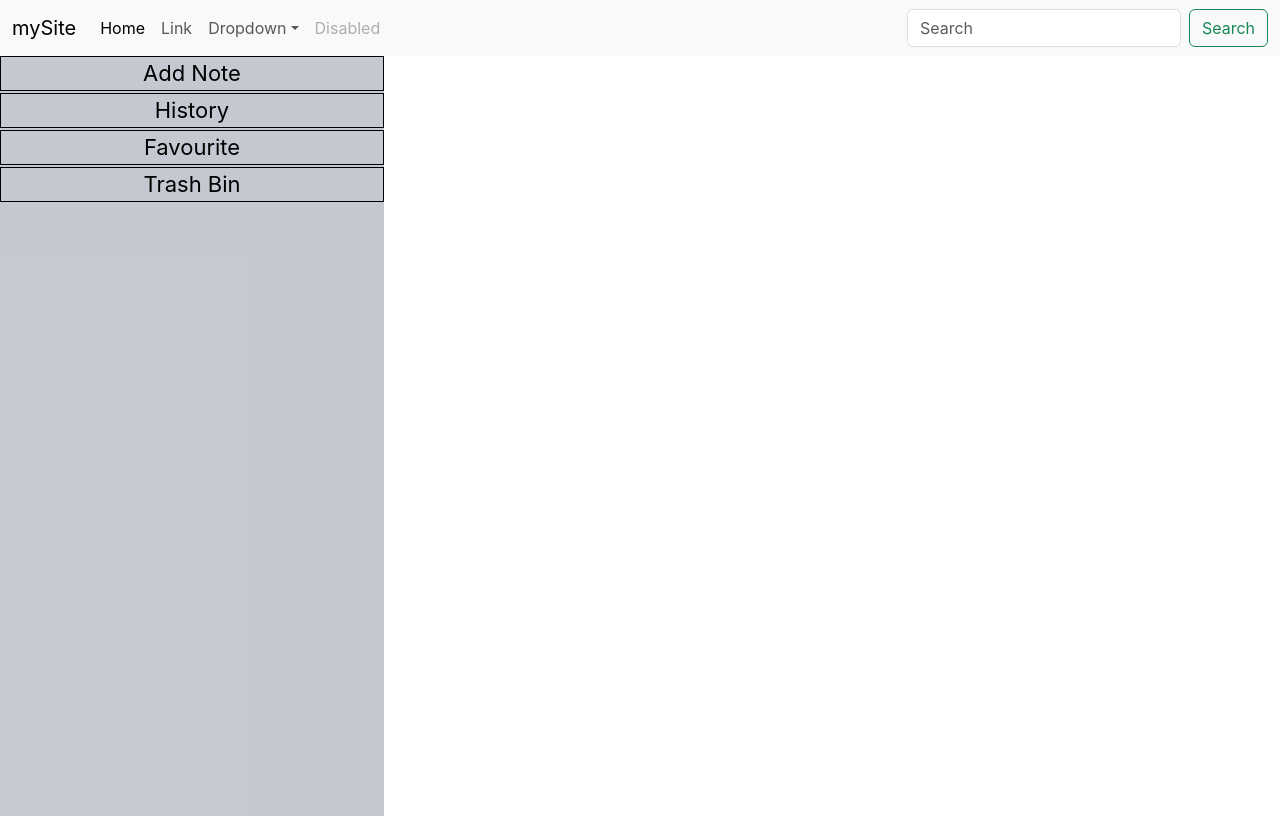
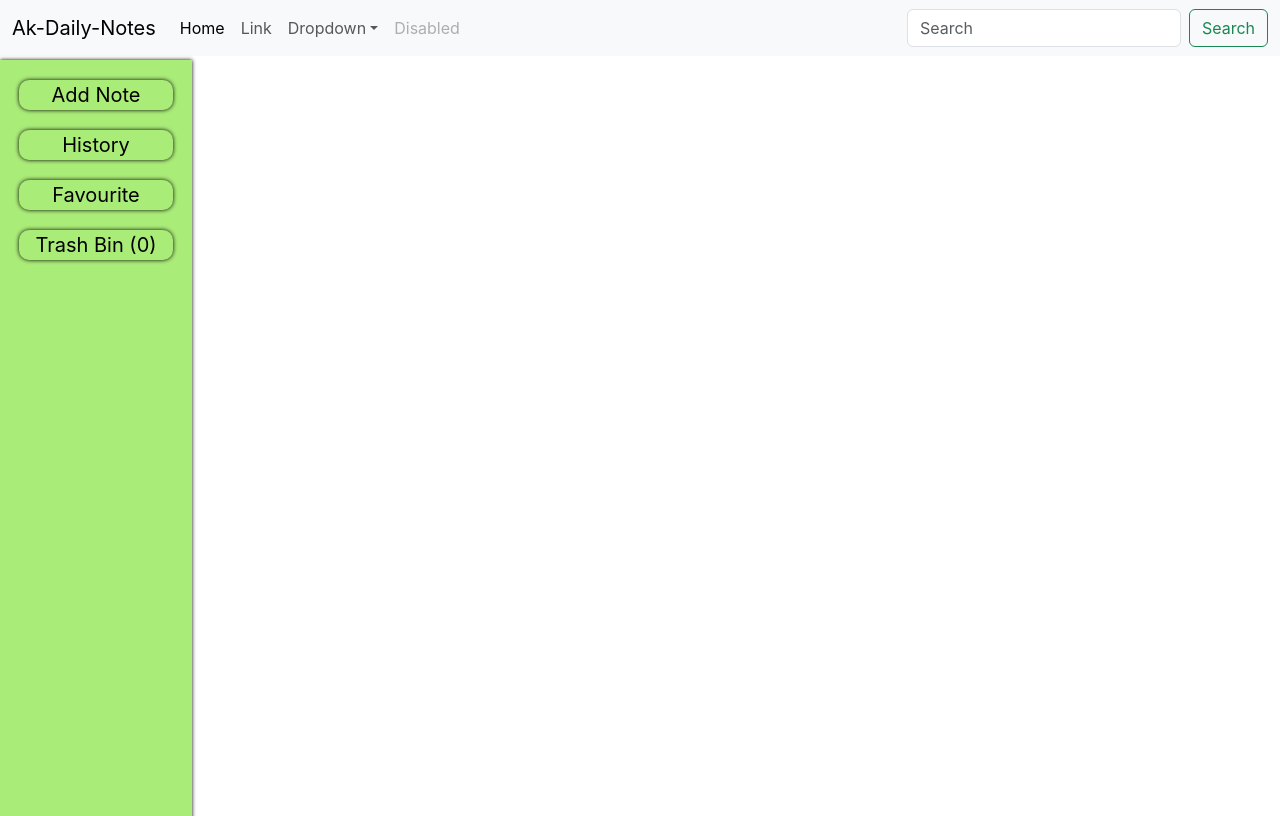
Before and after one commit to Aakash-sonawane/Notes-App, a React (Create React App) app: page / in a window 1280 px wide. Built offline with nearby package versions, Linux system fonts and the light colour scheme.

Commit message:
conditional

```diff
--- a/public/index.html
+++ b/public/index.html
@@ -40,6 +40,7 @@
       To begin the development, run `npm start` or `yarn start`.
       To create a production bundle, use `npm run build` or `yarn build`.
     -->
+    <script src="https://kit.fontawesome.com/8893209c58.js" crossorigin="anonymous"></script>
     <script src="https://cdn.jsdelivr.net/npm/@popperjs/core@2.11.6/dist/umd/popper.min.js" integrity="sha384-oBqDVmMz9ATKxIep9tiCxS/Z9fNfEXiDAYTujMAeBAsjFuCZSmKbSSUnQlmh/jp3" crossorigin="anonymous"></script>
 <script src="https://cdn.jsdelivr.net/npm/bootstrap@5.3.0-alpha1/dist/js/bootstrap.min.js" integrity="sha384-mQ93GR66B00ZXjt0YO5KlohRA5SY2XofN4zfuZxLkoj1gXtW8ANNCe9d5Y3eG5eD" crossorigin="anonymous"></script>
   </body>
--- a/src/App.css
+++ b/src/App.css
@@ -1,75 +1,59 @@
 
 .sideBar{
   text-align: center;
+  box-shadow: 0px 0px 4px 0px rgb(0, 0, 0);
 }
 .sidebar-items{
 display: flex;
 flex-direction: column;
-gap: 2px;
+justify-content: center;
+align-items: center;
+gap: 20px;
+}
+.item{
+  width: 80%;
+  font-size: 20px;
+  color:black;
+  margin: 0;
+  /* border: 1px solid; */
+  border-radius: 10px;
+  box-shadow: 0px 0px 4px 0px rgb(0, 0, 0);
+}
+.item:hover{
+  background-color: #408d06;
+  color: white;
 }
 
-.App-link {
-  color: #61dafb;
+.navbar{
+  position: fixed;
+  width: 100%;
+  z-index: 1;
+  top: 0;
+  left: 0;
 }
 
-@keyframes App-logo-spin {
-  from {
-    transform: rotate(0deg);
-  }
-  to {
-    transform: rotate(360deg);
-  }
-}
-/* .container-fluid a button{
-  color: white;
-  /* background-color: red; */
-
-/* }  */
-
-.sec1{
-  background-color: #61dafb;
-  height: 300px;
-  width: 100%;
-  text-align: center;
-  justify-content: center;
-  align-items: center;
-  display: flex;
-  flex-direction: column;
-
-}
-.sec1Inner{
-  /* background-color:rgb(121, 23, 23); */
-  margin: 0px 200px;
-}
-.sec1Inner p{
-  font-size: 16px;
-}
-/* .textArea textarea{
-  width: 500px;
-  display: flex;
-  justify-content: center;
-  align-items: center;
-} */
-
-.item{
-  font-size: 22px;
-  color:black;
-  margin: 0;
-  border: 1px solid;
-
-}
 .board{
   /* background-color: red; */
-  width: 70%;
+  margin-left: 15%;
+  width: 85%;
   height: 95vh;
   padding: 20px;
-
+  margin-top: 50px;
+  /* background-color: blue; */
 }
 .sideBar{
-  width: 30%;
-  height: 95vh;
-  background-color: #2354;
+  height: 100%;
+  width: 15%;
+  position: fixed;
+  z-index: 1;
+  top: 60px;
+  left: 0;
+  background-color: #aaec78;
+  overflow-x: hidden;
+  padding-top: 20px;
 }
+
+
 .display{
   display: flex;
 
@@ -77,6 +61,14 @@ gap: 2px;
 
 
 /* AddNote */
+.add-btn-plus{
+background-color: rgb(233, 203, 203);
+width: 50px;
+height: 50px;
+padding: 9px 12px;
+border-radius: 30px;
+text-align: center;
+}
 .container{
   width: 70%;
   display: flex;
@@ -112,6 +104,18 @@ gap: 2px;
    margin-left: 100px !important
  }
 } */
+.list-container{
+  /* background-color: aqua; */
+  width: 100%;
+  height: 100vh;
+  display: grid;
+  padding-left: 20px;
+  grid-template-columns: 1fr 1fr 1fr 1fr 1fr;
+  /* grid-template-rows: 150px 150px 150px 150px 150px; */
+  flex-wrap: wrap;
+  column-gap: 30px;
+  row-gap: 20px;
+}
 
 
 
@@ -122,8 +126,31 @@ gap: 2px;
   align-items: center;
   flex-direction: column;
   padding: 5px;
-  border: 2px solid;
-  width:200px
+  /* border: 2px solid; */
+  width:200px;
+  height: 150px;
+  border-radius: 3px;
+  box-shadow: 1px 1px 8px 0px rgb(0, 0, 0);
+  /* background-color: red; */
+  /* overflow: hidden; */
+}
+.notebox:hover{
+  background-color: rgb(232, 227, 232);
+  border: 1px solid red;
+}
+
+.fav{
+  position: relative;
+  float:right;
+  border: none;
+  /* background: red; */
+color: black;
+  /* top: -10px; */
+  /* top: -110px; */
+  bottom: -30px;
+  /* padding: 12px; */
+  font-size: 22px;
+  left: -78px;
 }
 .x{
   position: relative;
@@ -131,12 +158,14 @@ gap: 2px;
   border: none;
   /* background: red; */
 color: black;
-  top: -85px;
-
+  /* top: -10px; */
+  /* top: -110px; */
+  bottom: -8px;
   /* padding: 12px; */
   font-size: 22px;
   right: -87px;
 }
+
 
 .x-btn{
 position: relative;
--- a/src/App.js
+++ b/src/App.js
@@ -60,24 +60,22 @@ function App() {
   const [isAddNoteFlag, setIsAddNoTeFlag]=useState(false);
   const[note,setNote]=useState("");
   const[list,setList]=useState(JSON.parse(localStorage.getItem("list") || '[]'));
-  // const[listArray, setListArray]
   const[showPage,setShowPage]=useState("");
-  // cont localStorage.getItem
-  // const jsonList=JSON.stringify(list)
-  // localStorage.setItem("list",jsonList);
+  const[deletedItems, setDeletedItems]=useState(JSON.parse(localStorage.getItem("deletedItems") || '[]'));
+  const[favItems, setFavItems]=useState(JSON.parse(localStorage.getItem("favItems") || '[]'));
   useEffect(()=>{
-    // const state = ;
-      // if(list!=="")
      localStorage.setItem("list", JSON.stringify(list));
-     console.log(list);
-  },[list]);
+     localStorage.setItem("deletedItems", JSON.stringify(deletedItems));
+     localStorage.setItem("favItems", JSON.stringify(favItems));
+    //  console.log(deletedItems);
+  },[list, deletedItems, favItems]);
 
   return (
     <main>
-      <Nav title={"mySite"} />
+      <Nav title={"Ak-Daily-Notes"} />
       <div className='display'>
-        <SideBar showPage={showPage} setShowPage={setShowPage}/>
-        <Section showPage={showPage} list={list} setList={setList} note={note} setNote={setNote} isAddNoteFlag={isAddNoteFlag} setIsAddNoTeFlag={setIsAddNoTeFlag}/>
+        <SideBar list={list} deletedItems={deletedItems}  showPage={showPage} setShowPage={setShowPage}/>
+        <Section favItems={favItems} setFavItems={setFavItems} deletedItems={deletedItems} setDeletedItems={setDeletedItems} showPage={showPage} list={list} setList={setList} note={note} setNote={setNote} isAddNoteFlag={isAddNoteFlag} setIsAddNoTeFlag={setIsAddNoTeFlag}/>
 
       </div>
     </main>
--- a/src/Components/AddNote.js
+++ b/src/Components/AddNote.js
@@ -13,8 +13,10 @@ const AddNote=(props)=>{
 
           if(props.note!==""){
             // localStorage.setItem("list", JSON.stringify(props.list));
-            props.setList([props.note,...props.list])}
-          console.log(props.list)
+
+            props.setList([ {date:new Date().toDateString(),
+              item:props.note, fav:false}, ...props.list])}
+          // console.log(obj.date);
           props.setNote("")
         }}>ADD</button>
       </div>
--- a/src/Components/Section/Section.js
+++ b/src/Components/Section/Section.js
@@ -1,6 +1,7 @@
 import { Modal } from 'reactstrap';
 import AddNote from '../AddNote';
 import ListRender from '../ListRender';
+import ItemsRender from "../itemRendering"
 const Section=(props)=>{
 
     const toggle=()=>{
@@ -12,7 +13,8 @@ const Section=(props)=>{
 
         {props.showPage==="add"?
         <div>
-        <button onClick={toggle}>+</button>
+        {/* <button onClick={toggle}>+</button> */}
+        <div className='add-btn-plus' onClick={toggle}><i class="fa-solid fa-2x fa-plus"></i></div>
         <Modal
         size='lg'
         isOpen={props.isAddNoteFlag}
@@ -39,7 +41,11 @@ const Section=(props)=>{
         </Modal>
 
         </div>
-        :props.showPage==="history"?<ListRender list={props.list} setList={props.setList}/>:null}
+        :props.showPage==="history"?<div className='list-container'><ListRender setFavItems={props.setFavItems} favItems={props.favItems} deletedItems={props.deletedItems} setDeletedItems={props.setDeletedItems} list={props.list} setList={props.setList}/></div>
+        :
+         props.showPage==="bin"?<div className='list-container'><ItemsRender deletedItems={props.deletedItems} setDeletedItems={props.setDeletedItems}/></div>
+         :
+         props.showPage==="fav"?<div className='list-container'><ItemsRender deletedItems={props.favItems} setDeletedItems={props.setFavItems}/></div>:null}
       </div>
     )
   }
--- a/src/Components/SideBar/SideBar.js
+++ b/src/Components/SideBar/SideBar.js
@@ -5,10 +5,11 @@ const SideBar=(props)=>{
           console.log(event.target.id)
           props.setShowPage(event.target.id);
         }}>
+
           <div className='item' id="add">Add Note</div>
-          <div className='item' id="history">History</div>
+          <div className='item' id="history">History <span style={{color:"brown"}}>{props.list.length!==0?`(${props.list.length})`:null}</span></div>
           <div className='item' id="fav">Favourite</div>
-          <div className='item' id="bin">Trash Bin</div>
+          <div className='item' id="bin">Trash Bin ({props.deletedItems.length})</div>
           {/* <div className='item'>list</div> */}
         </div>
 
--- /dev/null
+++ b/src/Components/itemRendering.js
@@ -0,0 +1,37 @@
+const ItemsRender=(props)=>{
+    //   const str = localStorage.getItem('list');
+    // const parsedArray = JSON.parse(str);
+    // let arr=parsedArray
+        const removeEl=(event)=>{
+
+
+          const removeIndex=(props.deletedItems.length-event.target.id-1)
+          console.log(removeIndex);
+            const FilterList =props.deletedItems.filter((el)=>{
+              return el != props.deletedItems[removeIndex];
+            })
+            console.log(props.deletedItems);
+            console.log(FilterList);
+            props.setDeletedItems(FilterList);
+        }
+        // parsedArray=arr;
+        // const parsedArray1=JSON.parse(localStorage.getItem('list'))
+        // props.deletedItems.reverse();
+        return(
+          props.deletedItems.map((el,index)=>{
+            return(
+
+            <div key={index.toString()} className='notebox'>
+
+              <p>{el.date}</p>
+              <div style={{overflow:"hidden",height:"20px"}}>{el.item}</div>
+
+              <div ><i id={props.deletedItems.length-index-1} onClick={removeEl} style={{bottom: "-26px"}} class="fa-regular fa-trash-can x"></i></div>
+            </div>
+            )
+          })
+        )
+
+      }
+
+      export default ItemsRender;
```
Also changed, not shown: src/Components/ListRender.js (+48 -8 lines).
